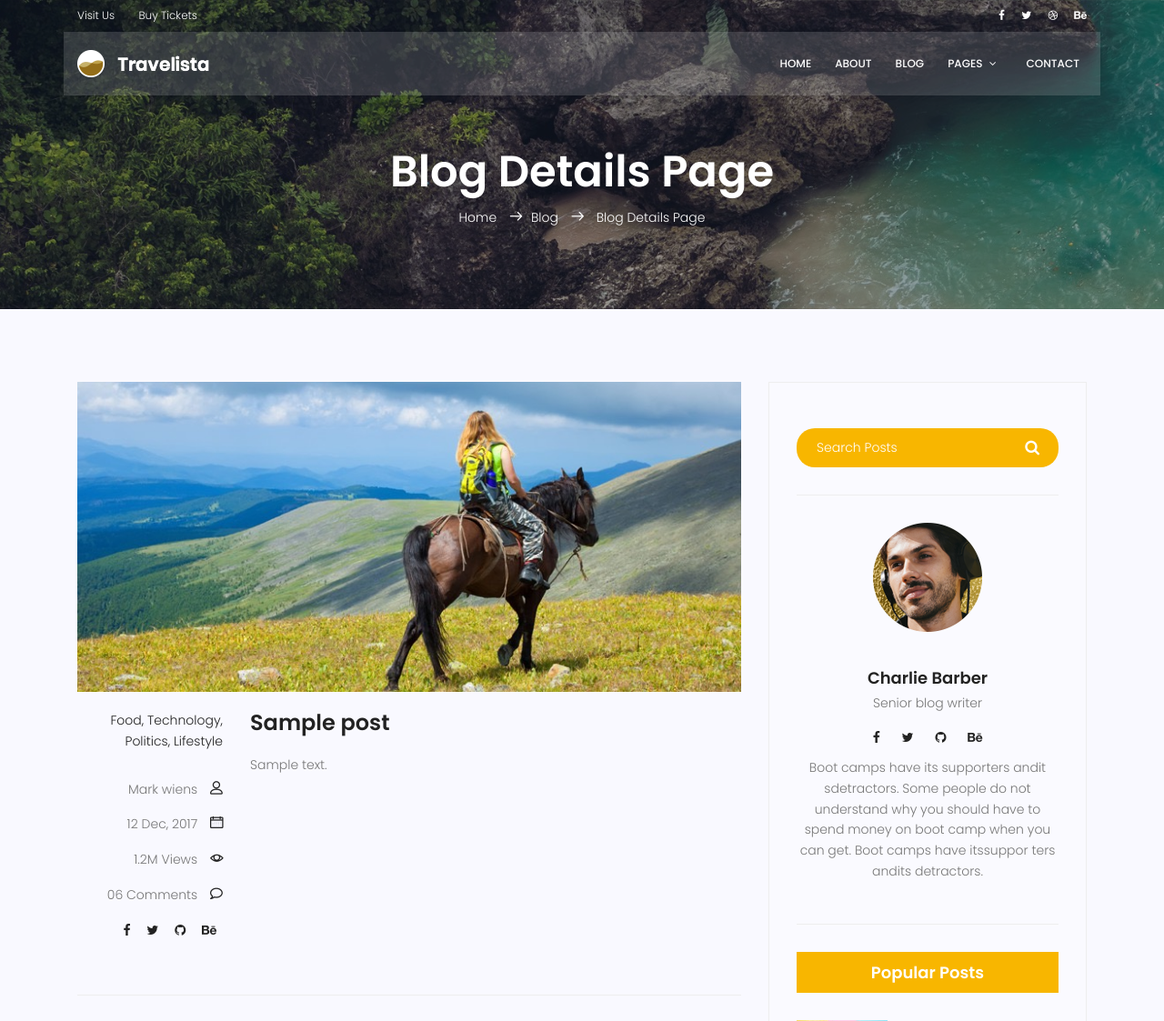
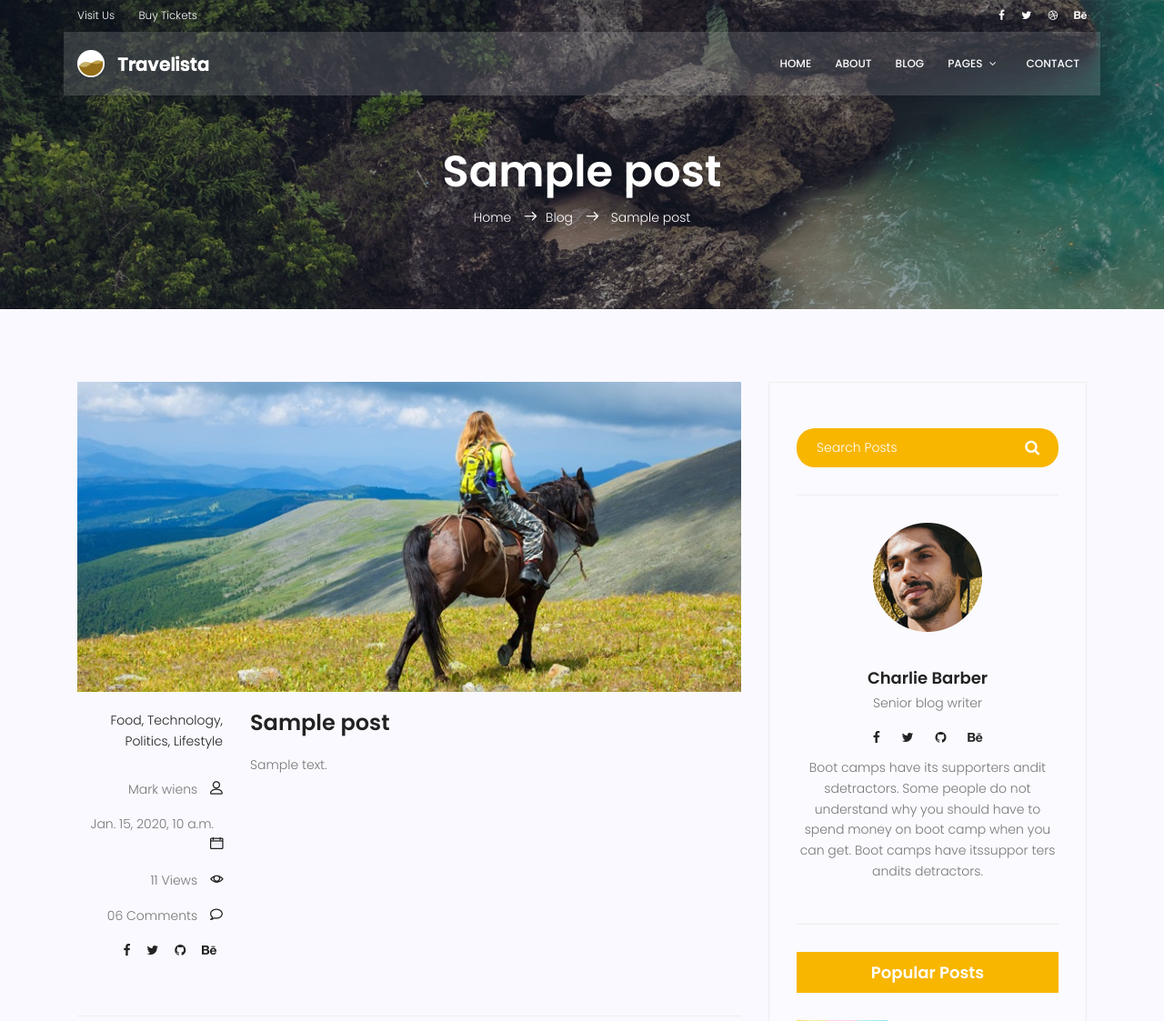
Before and after one commit to MadKloK/django-shit, a Django app: page /blog/1/ in a window 1280 px wide. Shown: the top 1123 px of the page at 91% size. Run offline with Django 5.2, Linux system fonts and the light colour scheme; tables that the repository leaves empty hold one stand-in row (values such as "Sample post"); some libraries are stand-ins or nearby versions.

Commit message:
nothing special

```diff
--- a/app2/views.py
+++ b/app2/views.py
@@ -10,7 +10,7 @@ def blog_view(request):
     return render(request, "app2/blog-home.html", context)
 
 def blog_single(request, pid):
-    post = get_object_or_404(Post, id=pid)
+    post = get_object_or_404(Post, id=pid, status=True, published_at__lte=timezone.now())
     context = {'post': post}
 
     post.views_count += 1
--- a/templates/app2/blog-single.html
+++ b/templates/app2/blog-single.html
@@ -1,6 +1,7 @@
 {% extends "base.html" %}
 {% load static %}
 {% block content %}
+
 <!-- start banner Area -->
 <section class="relative about-banner">
 	<div class="overlay overlay-bg"></div>
@@ -8,11 +9,11 @@
 		<div class="row d-flex align-items-center justify-content-center">
 			<div class="about-content col-lg-12">
 				<h1 class="text-white">
-					Blog Details Page
+					{{ post.title }}
 				</h1>
-				<p class="text-white link-nav"><a href="index.html">Home </a> <span
-						class="lnr lnr-arrow-right"></span><a href="blog-home.html">Blog </a> <span
-						class="lnr lnr-arrow-right"></span> <a href="blog-single.html"> Blog Details Page</a></p>
+				<p class="text-white link-nav"><a href="{% url 'app1:index' %}">Home </a> <span
+						class="lnr lnr-arrow-right"></span><a href="{% url 'app2:index' %}">Blog </a> <span
+						class="lnr lnr-arrow-right"></span> {{ post.title }}</p>
 			</div>
 		</div>
 	</div>
@@ -40,9 +41,9 @@
 						<div class="user-details row">
 							<p class="user-name col-lg-12 col-md-12 col-6"><a href="#">Mark wiens</a> <span
 									class="lnr lnr-user"></span></p>
-							<p class="date col-lg-12 col-md-12 col-6"><a href="#">12 Dec, 2017</a> <span
+							<p class="date col-lg-12 col-md-12 col-6"><a href="#">{{ post.published_at }}</a> <span
 									class="lnr lnr-calendar-full"></span></p>
-							<p class="view col-lg-12 col-md-12 col-6"><a href="#">1.2M Views</a> <span
+							<p class="view col-lg-12 col-md-12 col-6"><a href="#">{{ post.views_count }} Views</a> <span
 									class="lnr lnr-eye"></span></p>
 							<p class="comments col-lg-12 col-md-12 col-6"><a href="#">06 Comments</a> <span
 									class="lnr lnr-bubble"></span></p>
@@ -57,7 +58,7 @@
 					<div class="col-lg-9 col-md-9">
 						<h3 class="mt-20 mb-20">{{ post.title }}</h3>
 						<p class="excert">
-							{{ post.content}}
+							{{ post.content }}
 						</p>
 					</div>
 				</div>
```
